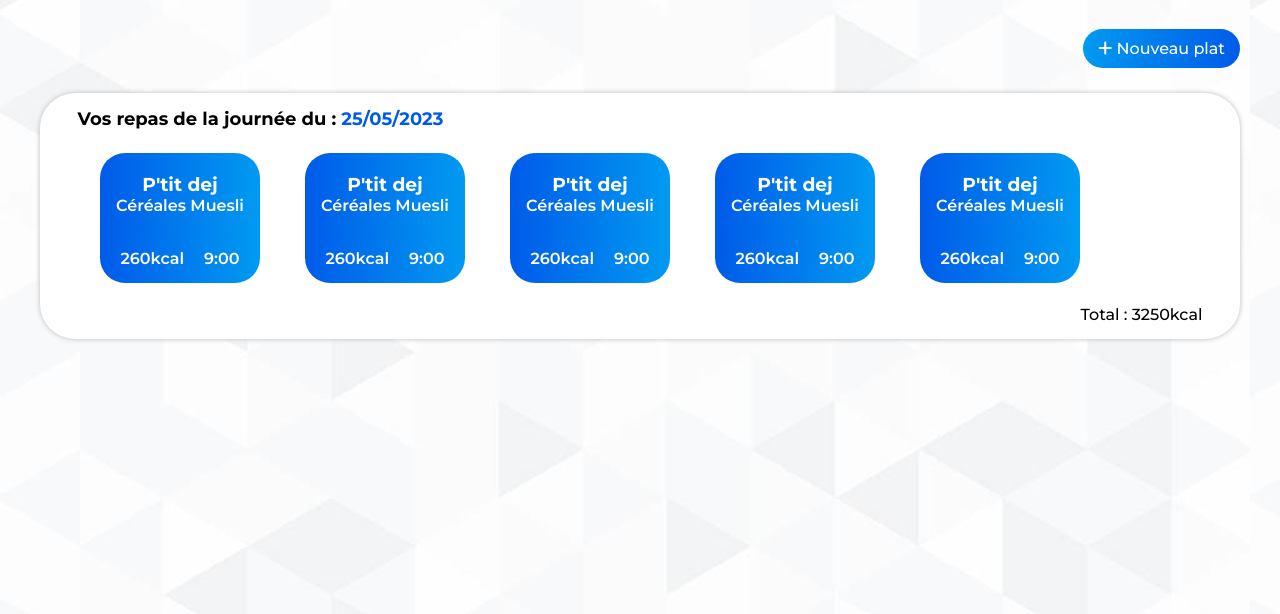
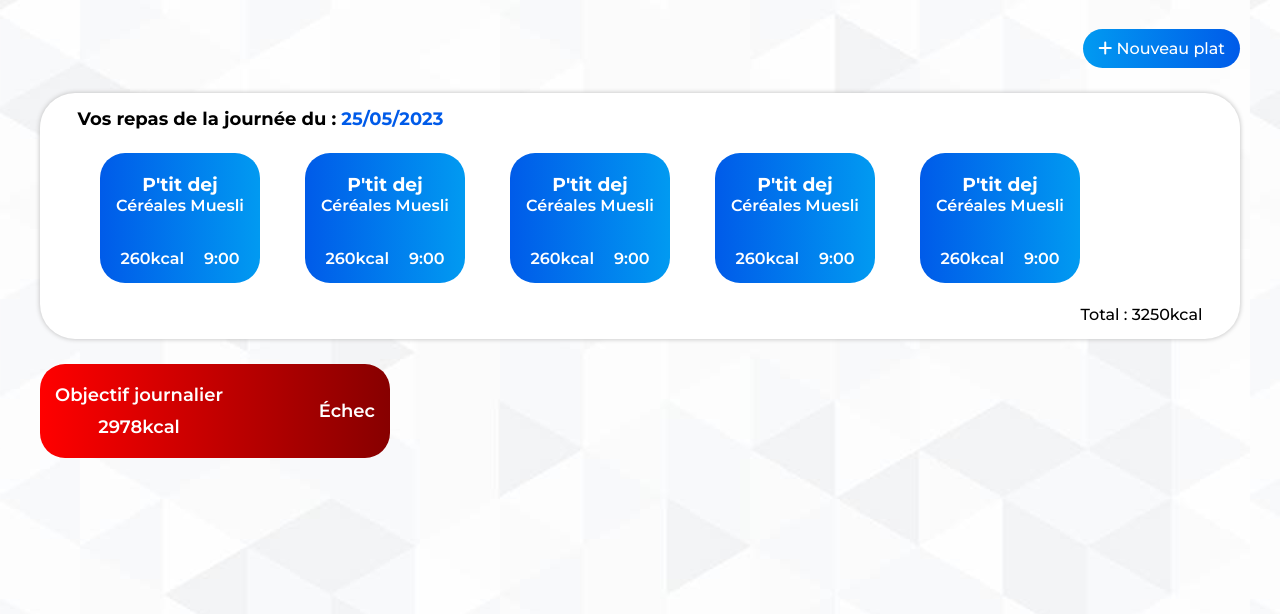
Before and after one commit to GaelleBoutolini/brief-6, a PHP site: page /Vue/Dashboard.php in a window 1280 px wide. Shown: the part 136-750 px from the top of the page. Run offline with PHP 8.4, Linux system fonts and the light colour scheme; some libraries are stand-ins or nearby versions.

Commit message:
commit before pulling profile information in dashboard page

```diff
--- a/Controller/Controller.php
+++ b/Controller/Controller.php
@@ -1,6 +1,5 @@
 <?php
 require './Model/Model.php';
-
 
 function home()
 {
--- a/Tools/style/Dashboard.css
+++ b/Tools/style/Dashboard.css
@@ -117,6 +117,35 @@ section#historique{
     text-align: end;
     font-weight: 500;
 }
+
+/*Objectif et profil*/
+#main-bottom {
+    margin: 2%;
+}
+
+section#objectif{
+    width: 350px;
+    background: linear-gradient(90deg, #FF0000, #870000);
+    border-radius: 25px;
+    padding: 10px 15px;
+    display: flex;
+    align-items: center;
+    justify-content: space-between;
+    color: white;
+    font-size: 18px;
+    font-weight: 600;
+}
+
+#objectif-calorie div{
+    margin: 10px 0;
+    text-align: center;
+}
+
+
+
+/*Stats*/
+
+
 /*Responsive*/
 @media(min-width:768px){
     /*Historique*/
--- a/Vue/CreateMeal.php
+++ b/Vue/CreateMeal.php
@@ -33,7 +33,7 @@
     </div>
 </main>
 
-<?php $logout = "<a class='logout'><i class='fa-solid fa-power-off'></i></a>" ?>
+<?php $logout = "<a href='./index.php?action=home' class='logout'><i class='fa-solid fa-power-off'></i></a>" ?>
 <?php $title = 'Ajouter un repas - Equilibra' ?>
 <?php $style = './Tools/style/Form.css'; ?>
 <?php $contenu = ob_get_clean(); ?>
--- a/Vue/Dashboard.php
+++ b/Vue/Dashboard.php
@@ -53,9 +53,21 @@
             </div>
             <div id="total-kcal">Total : <span>3250</span>kcal</div>
         </section>
-        <div>
-            <section id="objectif"></section>
-            <section id="profil"></section>
+        <div id="main-bottom">
+            <div id="objectif-profil">
+                <section id="objectif">
+                    <div id="objectif-calorie">
+                        <div>Objectif journalier</div>
+                        <div id="kcal"><span>2978</span>kcal</div>
+                    </div>
+                    <div id="résultat">
+                        Échec
+                    </div>
+                </section>
+                <section id="profil">
+
+                </section>
+            </div>
         </div>
         <section id="stats"></section>
     </div>
@@ -63,6 +75,6 @@
 
 <?php $title = 'Dashboard - Equilibra'; ?>
 <?php $style = './Tools/style/Dashboard.css'; ?>
-<?php $logout = "<a class='logout'><i class='fa-solid fa-power-off'></i></a>" ?>
+<?php $logout = "<a href='./index.php' class='logout'><i class='fa-solid fa-power-off'></i></a>" ?>
 <?php $contenu = ob_get_clean(); ?>
 <?php require 'Template.php'; ?>
--- a/Vue/EditUser.php
+++ b/Vue/EditUser.php
@@ -61,7 +61,7 @@
     <p></p>
 </main>
 
-<?php $logout = "<a class='logout'><i class='fa-solid fa-power-off'></i></a>" ?>
+<?php $logout = "<a href='./index.php?action=home' class='logout'><i class='fa-solid fa-power-off'></i></a>" ?>
 <?php $title = 'Modifier mon profil - Equilibra' ?>
 <?php $style = './Tools/style/Form.css'; ?>
 <?php $contenu = ob_get_clean(); ?>
--- a/Vue/Home.php
+++ b/Vue/Home.php
@@ -17,6 +17,6 @@
 
 <?php $title = 'Home' ?>
 <?php $style = './Tools/style/Home.css' ?>
-<?php $logout = "<a class='logout'><i class='fa-solid fa-power-off'></i></a>" ?>
+<?php $logout = "" ?>
 <?php $contenu = ob_get_clean(); ?>
 <?php require 'Template.php'; ?>
--- a/Vue/Login.php
+++ b/Vue/Login.php
@@ -20,5 +20,6 @@
 
 <?php $title = 'Connexion - Equilibra' ?>
 <?php $style = './Tools/style/Form.css'; ?>
+<?php $logout = "" ?>
 <?php $contenu = ob_get_clean(); ?>
 <?php require 'Template.php'; ?>
--- a/Vue/Signup.php
+++ b/Vue/Signup.php
@@ -64,5 +64,6 @@
 
 <?php $title = 'Inscription - Equilibra' ?>
 <?php $style = './Tools/style/Form.css'; ?>
+<?php $logout = "" ?>
 <?php $contenu = ob_get_clean(); ?>
 <?php require 'Template.php'; ?>
--- a/Vue/Successfull_signup.php
+++ b/Vue/Successfull_signup.php
@@ -8,6 +8,5 @@
 <?php $title = 'Inscription réussi - Equilibra' ?>
 <?php $style = './Tools/style/Form.css'; ?>
 <?php $contenu = ob_get_clean(); ?>
-
-
+<?php $logout = "" ?>
 <?php require 'Template.php'; ?>
```
